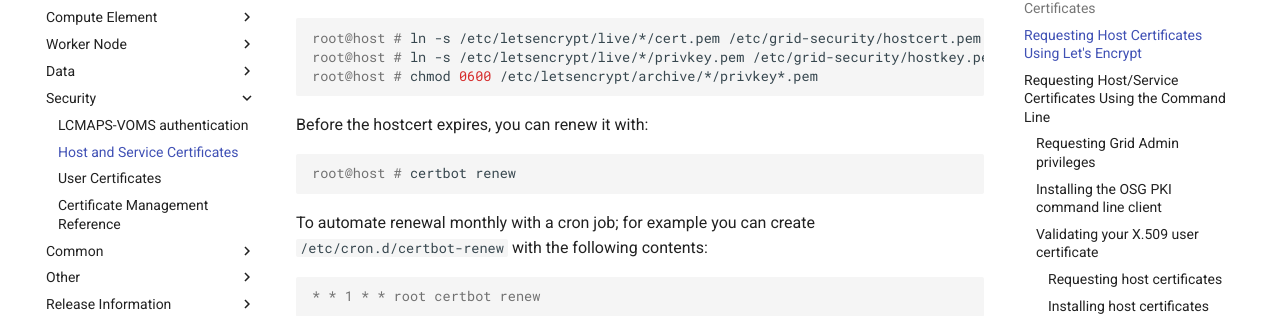
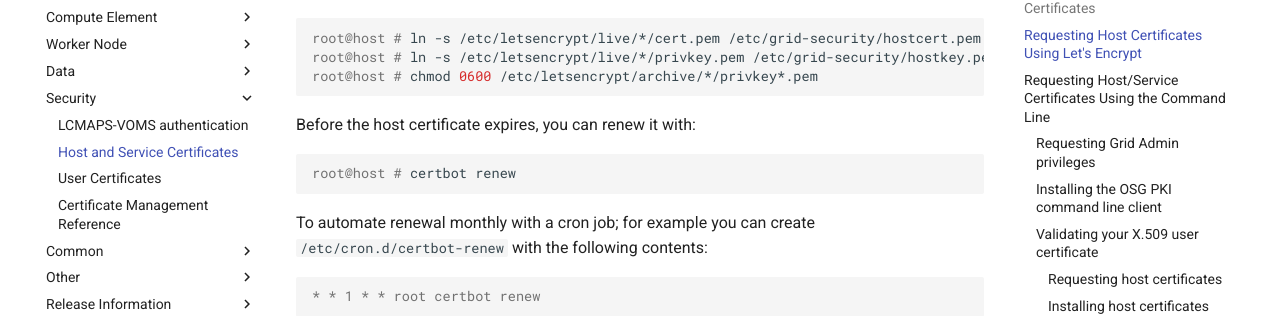
Before and after one commit to osg-htc/docs, an MkDocs documentation site: the page built from docs/security/host-certs.md, in a window 1280 px wide and 900 px high, scrolled down 2473 px. Shown: the part 145-461 px from the top of the window. Built offline with MkDocs 1.6.1 and Material for MkDocs 9.7.7, drawn with Linux system fonts in a browser that asks for light colours; comment, search, counter and statistics services are not loaded; old or Windows-style settings are respelled for this version of MkDocs.

Commit message:
host certificate is preferred when not referring to the filename itself (SOFTWARE-3225)

````diff
--- a/docs/security/host-certs.md
+++ b/docs/security/host-certs.md
@@ -124,7 +124,7 @@ root@host # chmod 0600 /etc/letsencrypt/archive/*/privkey*.pem
 ```
 
 
-Before the hostcert expires, you can renew it with:
+Before the host certificate expires, you can renew it with:
 
 ``` console
 root@host # certbot renew
````
